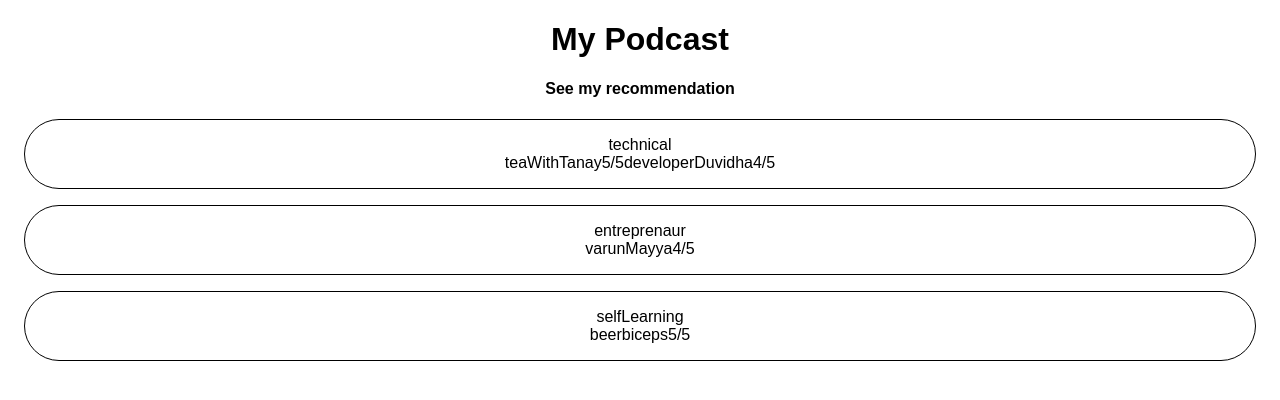
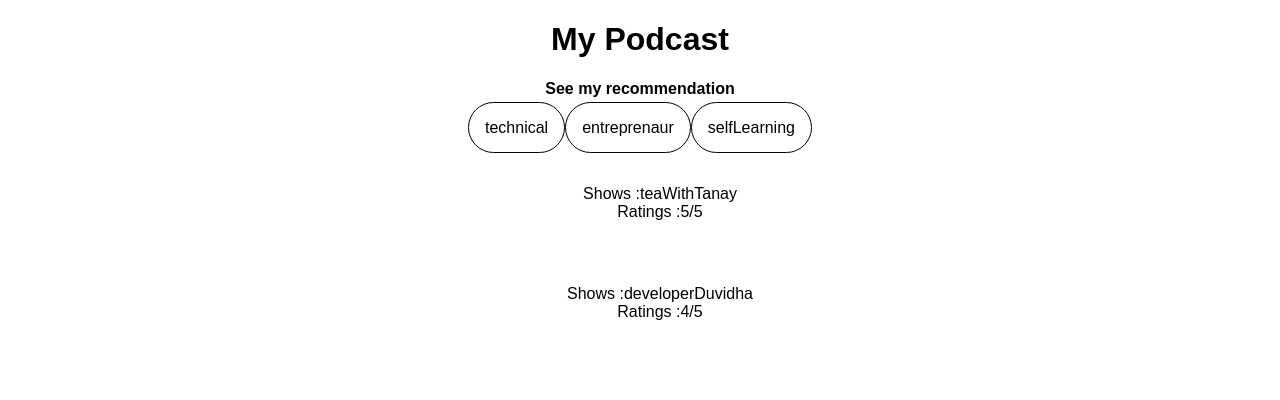
Before and after one commit to deepak-07/My-Podcasts, a React (Create React App) app: page / in a window 1280 px wide. Shown: the top 400 px of the page. Built offline with nearby package versions, Linux system fonts and the light colour scheme.

Commit message:
feat: onClick Added

```diff
--- a/src/App.js
+++ b/src/App.js
@@ -29,11 +29,10 @@
 var podcastShelf = Object.keys(podcastDB);
 
 export default function App() {
-  const [genre, setGenre] = useState();
+  const [genre, setGenre] = useState("technical");
 
-  function onClickShows(item) {
-    setGenre(item);
-    // setGenre(genre.rating);
+  function onClickShows(genre) {
+    setGenre(genre);
   }
 
   return (
@@ -42,34 +41,43 @@
       {/* <h2>Start editing to see some magic happen!</h2> */}
       <h4> See my recommendation</h4>
 
-      {podcastShelf.map(function (item) {
+      {podcastShelf.map(function (genre, item) {
         return (
           <span
-            onClick={() => onClickShows(item)}
+            onClick={() => onClickShows(genre)}
             style={{
-              display: "block",
+              display: "inline",
               padding: "1rem 1rem",
               border: "0.5px solid black",
-              margin: "1rem",
+
               borderRadius: "4rem",
               cursor: "pointer"
             }}
             key={item}
           >
-            {item}
-            <div>
-              {podcastDB[item].map(function (shows) {
-                return (
-                  <span>
-                    {shows.show}
-                    {shows.rating}
-                  </span>
-                );
-              })}
-            </div>
+            {genre}
           </span>
         );
       })}
+
+      <div>
+        <ul style={{ listStyle: "none" }}>
+          {podcastDB[genre].map(function (shows) {
+            return (
+              <span
+                style={{
+                  display: "block",
+                  padding: "2rem 1rem",
+                  margin: ""
+                }}
+              >
+                <li>Shows :{shows.show}</li>
+                <li>Ratings :{shows.rating}</li>
+              </span>
+            );
+          })}
+        </ul>
+      </div>
     </div>
   );
 }
```
